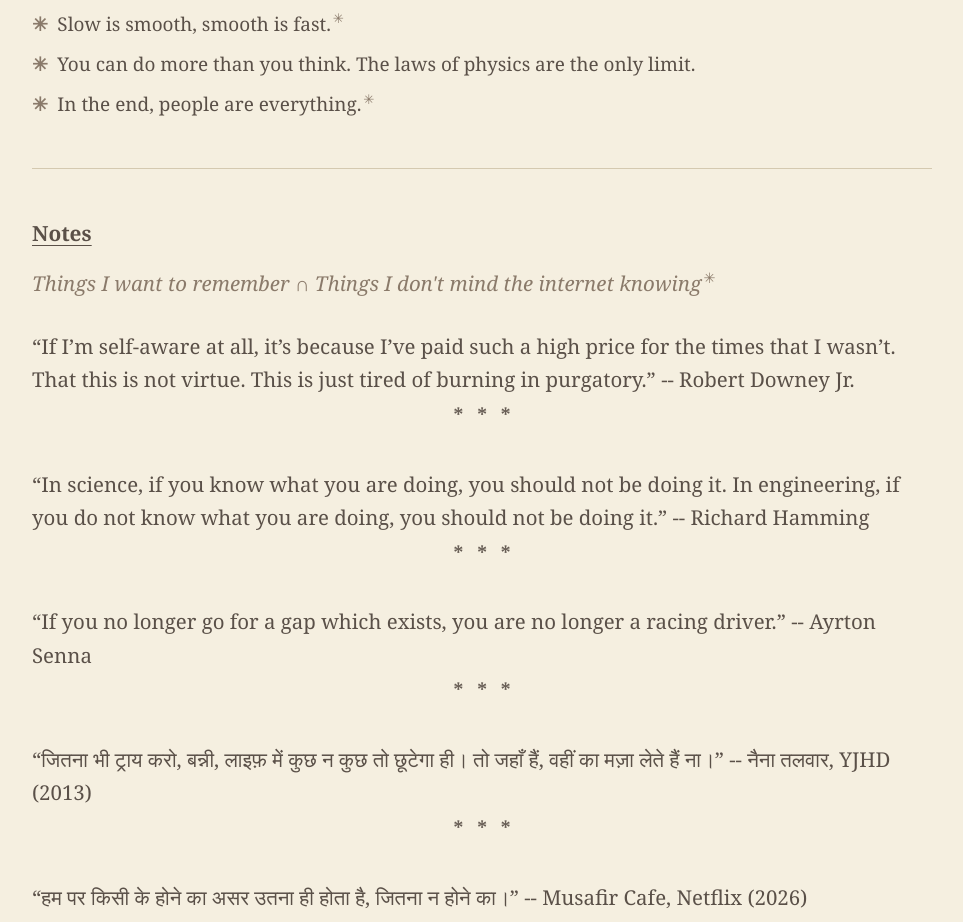
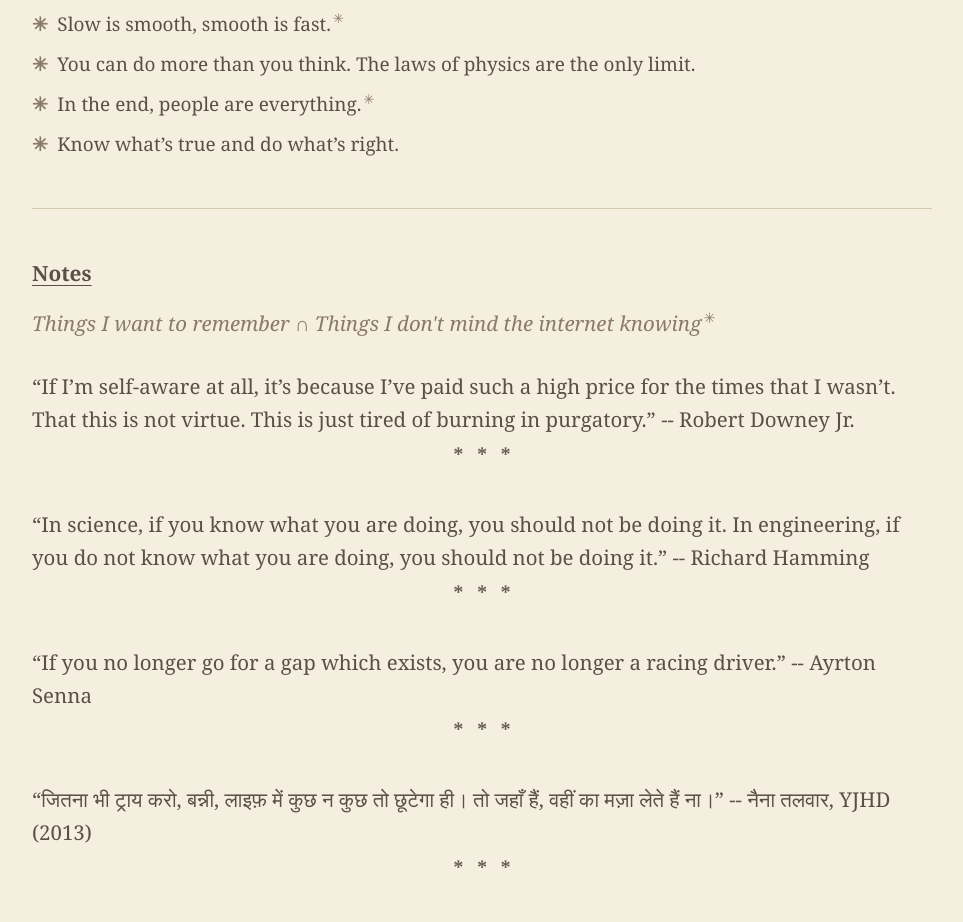
Before and after one commit to notsheesh/notsheesh.github.io, a React (Vite) app: page / in a window 1280 px wide. Shown: the part 1040-1962 px from the top of the page, without its empty margins (248-1211 px from the left). Built offline with nearby package versions, Linux system fonts and the light colour scheme; a web font is replaced by a local one.

Commit message:
add truth and action belief

```diff
--- a/src/sections/Beliefs.jsx
+++ b/src/sections/Beliefs.jsx
@@ -26,6 +26,7 @@ const BELIEFS = [
       {'\u2733\uFE0E'}
     </PeakTrigger>
   </>,
+  'Know what’s true and do what’s right.',
 ]
 
 export default function Beliefs() {
```
